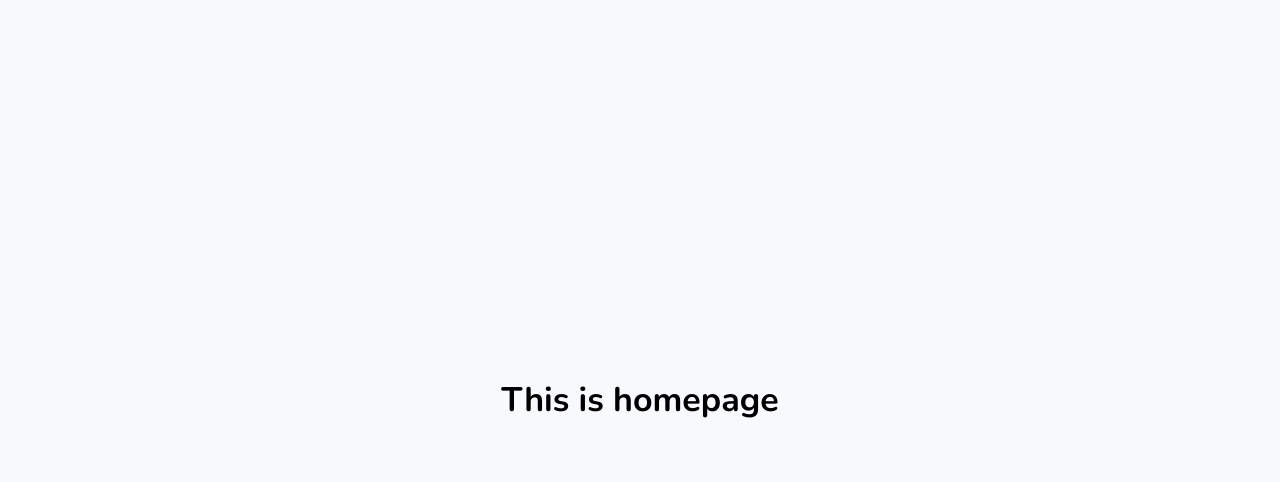
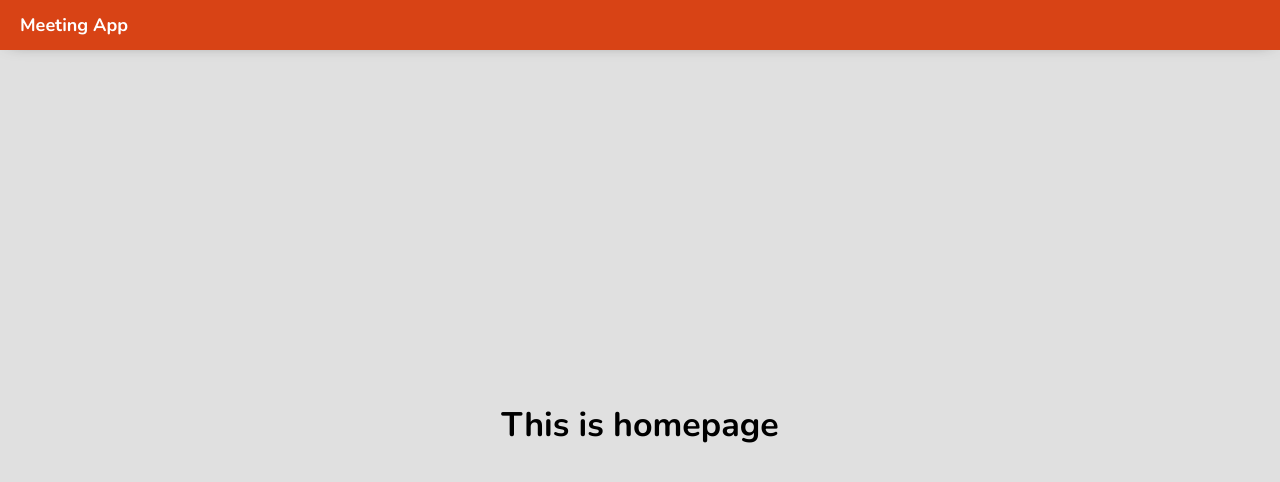
Before and after one commit to scaki/meeting-app, a React (Create React App) app: page / in a window 1280 px wide. Shown: the top 482 px of the page. Built offline with nearby package versions, Linux system fonts and the light colour scheme.

Commit message:
Create layout

```diff
--- a/src/assest/style/colors.scss
+++ b/src/assest/style/colors.scss
@@ -7,3 +7,4 @@ $SWEET_GRAY: #dcdee2;
 $RED: #f73258;
 $DIRTY_WHITE: #fafbfc;
 $WHITE: #ffffff;
+$DEEP_ORANGE: #d84315;
--- /dev/null
+++ b/src/components/Header/header.module.scss
@@ -0,0 +1,28 @@
+@import '../../assest/style/colors.scss';
+@import '../../assest/style/extends.scss';
+
+.header {
+  display: flex;
+  height: 50px;
+  align-items: center;
+  background: $DEEP_ORANGE;
+  padding: 0 20px;
+  @include shadow;
+  .left {
+    display: flex;
+    flex: 1;
+    .brand {
+      color: $WHITE;
+      font-weight: 700;
+      font-size: 18px;
+      cursor: pointer;
+      &:focus {
+        outline: none;
+      }
+    }
+  }
+  .right {
+    display: flex;
+    flex: 1;
+  }
+}
--- /dev/null
+++ b/src/components/Header/index.js
@@ -0,0 +1,26 @@
+import React from 'react';
+import { push } from 'connected-react-router';
+import { useDispatch } from 'react-redux';
+import styles from './header.module.scss';
+
+const Header = () => {
+  const dispatch = useDispatch();
+  return (
+    <header className={styles.header}>
+      <div className={styles.left}>
+        <div
+          role="button"
+          tabIndex={0}
+          className={styles.brand}
+          onClick={() => dispatch(push('/'))}
+        >
+          Meeting App
+        </div>
+      </div>
+
+      <div className={styles.right} />
+    </header>
+  );
+};
+
+export default Header;
--- a/src/containers/Home/Home.module.scss
+++ b/src/containers/Home/Home.module.scss
@@ -1,7 +1,7 @@
 .container {
   display: flex;
   width: 100%;
-  height: 100vh;
+  height: calc(100vh - 50px);
   justify-content: center;
   align-items: center;
   .message {
--- a/src/containers/Home/index.js
+++ b/src/containers/Home/index.js
@@ -1,10 +1,13 @@
 import React from 'react';
+import Layout from '../Layout';
 import styles from './Home.module.scss';
 
 const Home = () => (
-  <div className={styles.container}>
-    <span className={styles.message}>This is homepage</span>
-  </div>
+  <Layout>
+    <div className={styles.container}>
+      <span className={styles.message}>This is homepage</span>
+    </div>
+  </Layout>
 );
 
 export default Home;
--- /dev/null
+++ b/src/containers/Layout/index.js
@@ -0,0 +1,21 @@
+import React from 'react';
+import PropTypes from 'prop-types';
+import Header from '../../components/Header';
+import styles from './layout.module.scss';
+
+const Layout = props => {
+  const { children } = props;
+  return (
+    <div className={styles.layout}>
+      <div className={styles.headerWrapper}>
+        <Header />
+      </div>
+      <div className={styles.content}>{children}</div>
+    </div>
+  );
+};
+
+Layout.propTypes = {
+  children: PropTypes.node.isRequired,
+};
+export default Layout;
--- /dev/null
+++ b/src/containers/Layout/layout.module.scss
@@ -0,0 +1,4 @@
+.layout {
+  display: flex;
+  flex-direction: column;
+}
--- a/src/index.css
+++ b/src/index.css
@@ -130,5 +130,5 @@ body {
     sans-serif;
   -webkit-font-smoothing: antialiased;
   -moz-osx-font-smoothing: grayscale;
-  background-color: #f7f9fc;
+  background-color: #e0e0e0;
 }
```
Also changed, not shown: public/env.js (+1 -1 lines).
